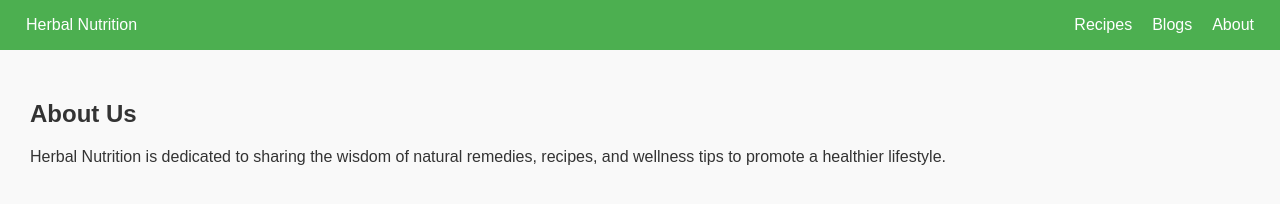
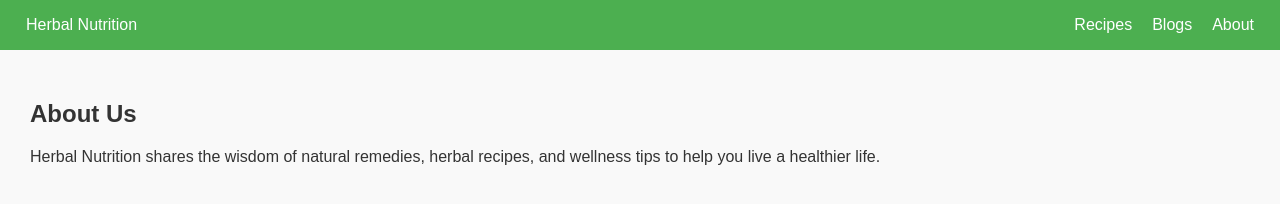
Before and after one commit to suraj-s-hub/Herbal_living, a plain HTML site: page about.html in a window 1280 px wide. Drawn offline with nearby package versions, Linux system fonts and the light colour scheme; files that its build step writes are made by us from their sources.

Commit message:
Update about.html

```diff
--- a/about.html
+++ b/about.html
@@ -21,7 +21,7 @@
 
   <section class="page" data-aos="fade-up">
     <h2>About Us</h2>
-    <p>Herbal Nutrition is dedicated to sharing the wisdom of natural remedies, recipes, and wellness tips to promote a healthier lifestyle.</p>
+    <p>Herbal Nutrition shares the wisdom of natural remedies, herbal recipes, and wellness tips to help you live a healthier life.</p>
   </section>
 
   <script src="https://cdn.jsdelivr.net/npm/aos@2.3.4/dist/aos.js"></script>
```
